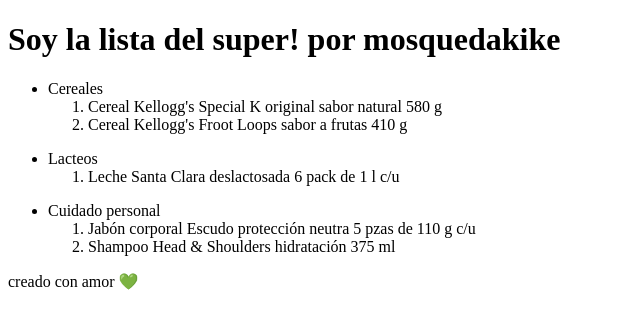
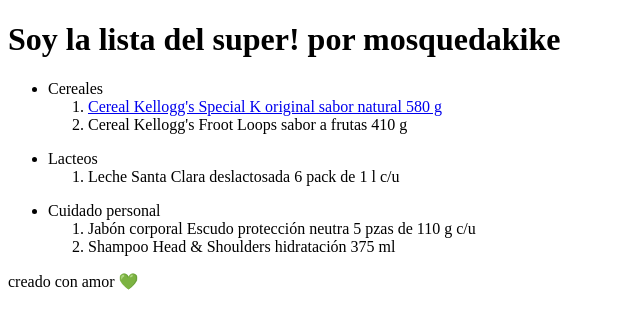
Before and after one commit to mosquedakike/lista-del-super, a website: page css/index.html in a window 1280 px wide. Shown: the whole page, without its empty margins (0-640 px from the left). Drawn offline with Linux system fonts and the light colour scheme.

Commit message:
agregando receta

```diff
--- a/css/index.html
+++ b/css/index.html
@@ -16,7 +16,7 @@
             <ul>
                 <li>Cereales</li>
                 <ol>
-                    <li>Cereal Kellogg's Special K original sabor natural 580 g</li>
+                    <li><a href="https://www.recetasnestle.com.mx/recetas/antojos-dulces/bowl-de-cereal">Cereal Kellogg's Special K original sabor natural 580 g</a></li>
                     <li>Cereal Kellogg's Froot Loops sabor a frutas 410 g</li>
                 </ol>
             </ul>
```
